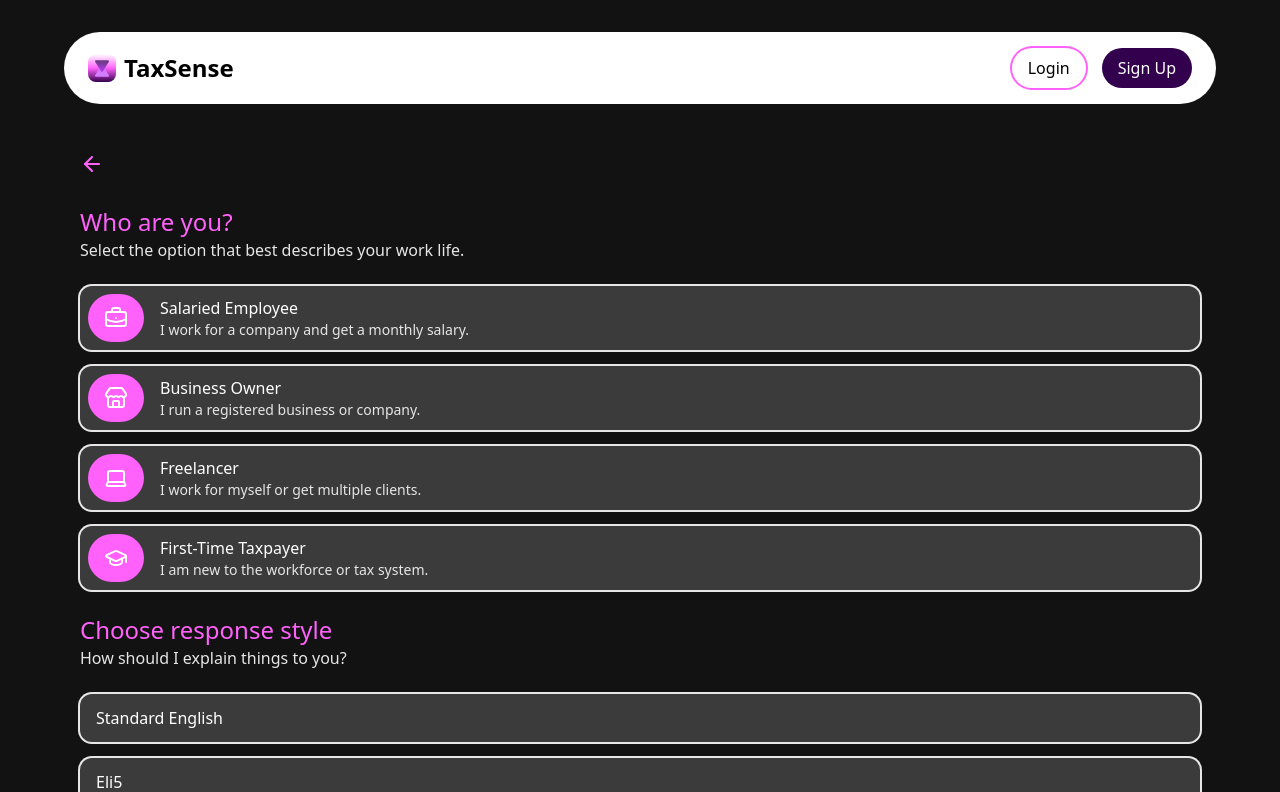
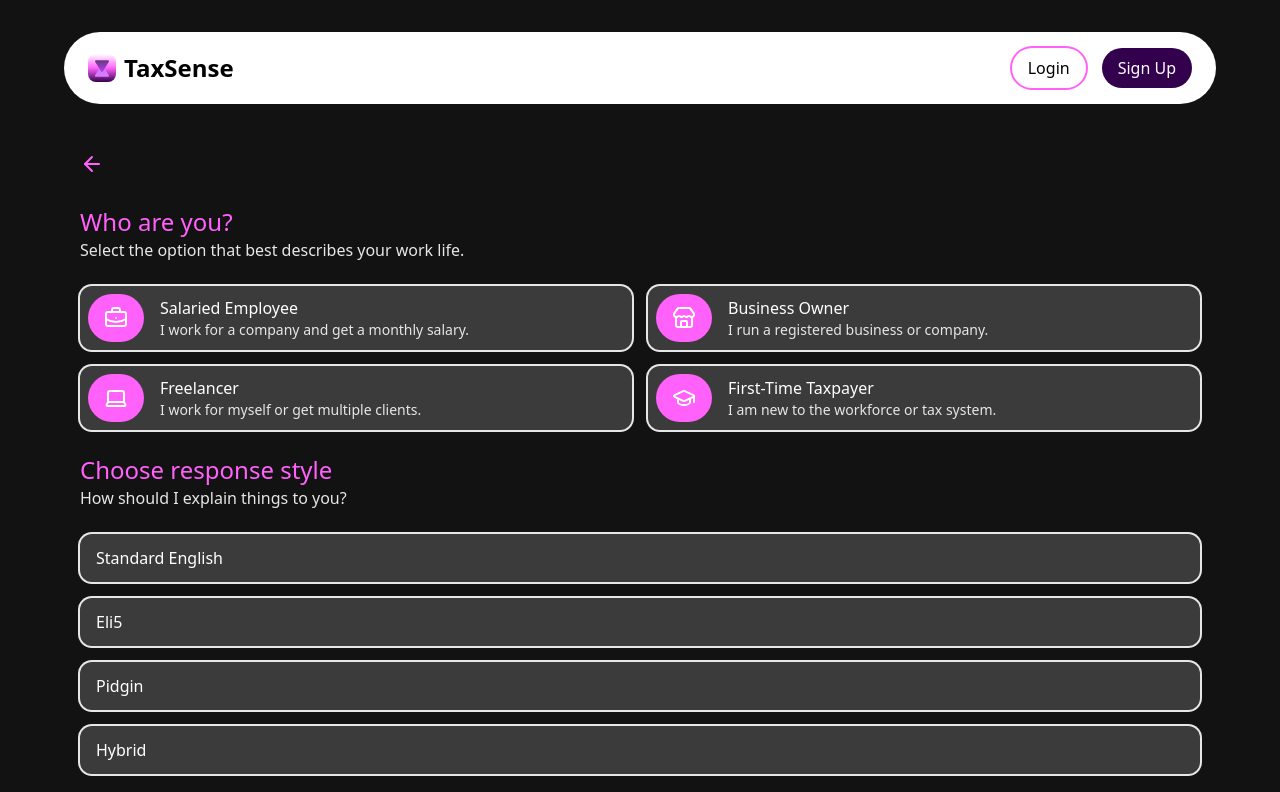
Before and after one commit to hassanismailtech/tax-mate, a React (Vite) app: page /setup in a window 1280 px wide. Shown: the top 792 px of the page. Built offline with nearby package versions, Linux system fonts and the light colour scheme.

Commit message:
style(shared/ui): set grid layout in EmploymentTypeSelector

```diff
--- a/src/shared/ui/EmploymentTypeSelector.jsx
+++ b/src/shared/ui/EmploymentTypeSelector.jsx
@@ -36,7 +36,7 @@ export default function EmploymentTypeSelector() {
   };
 
   return (
-    <ul className="flex flex-col gap-4">
+    <ul className="grid grid-cols-[repeat(auto-fit,minmax(480px,1fr))] gap-4">
       {employmentTypeArr.map((value, index) => {
         return (
           <li
```
